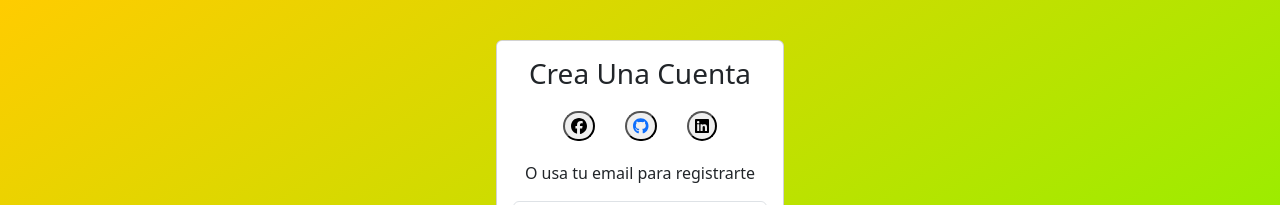
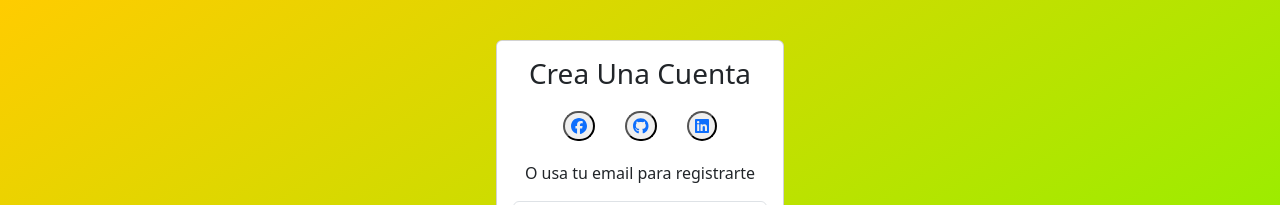
Before and after one commit to Johan-Alejandro/formulario, a React (Vite) app: page / in a window 1280 px wide. Shown: the top 205 px of the page. Built offline with nearby package versions, Linux system fonts and the light colour scheme.

Commit message:
modified componente registro

```diff
--- a/src/componentes/Registro.jsx
+++ b/src/componentes/Registro.jsx
@@ -14,15 +14,19 @@ const Registro = () => {
           <h3>Crea Una Cuenta</h3>
           <div className="rrs">
             <button>
-              <SocialButtom icon={faFacebook} />
+              <a href="https://www.facebook.com/">
+                <SocialButtom icon={faFacebook} />
+              </a>
             </button>
             <button>
-              <a href="https://github.com/Johan-Alejandro">
+              <a href="https://github.com">
                 <SocialButtom icon={faGithub} />
               </a>
             </button>
             <button>
-              <SocialButtom icon={faLinkedin} />
+              <a href="https://www.linkedin.com/">
+                <SocialButtom icon={faLinkedin} />
+              </a>
             </button>
           </div>
           <p>O usa tu email para registrarte</p>
```
